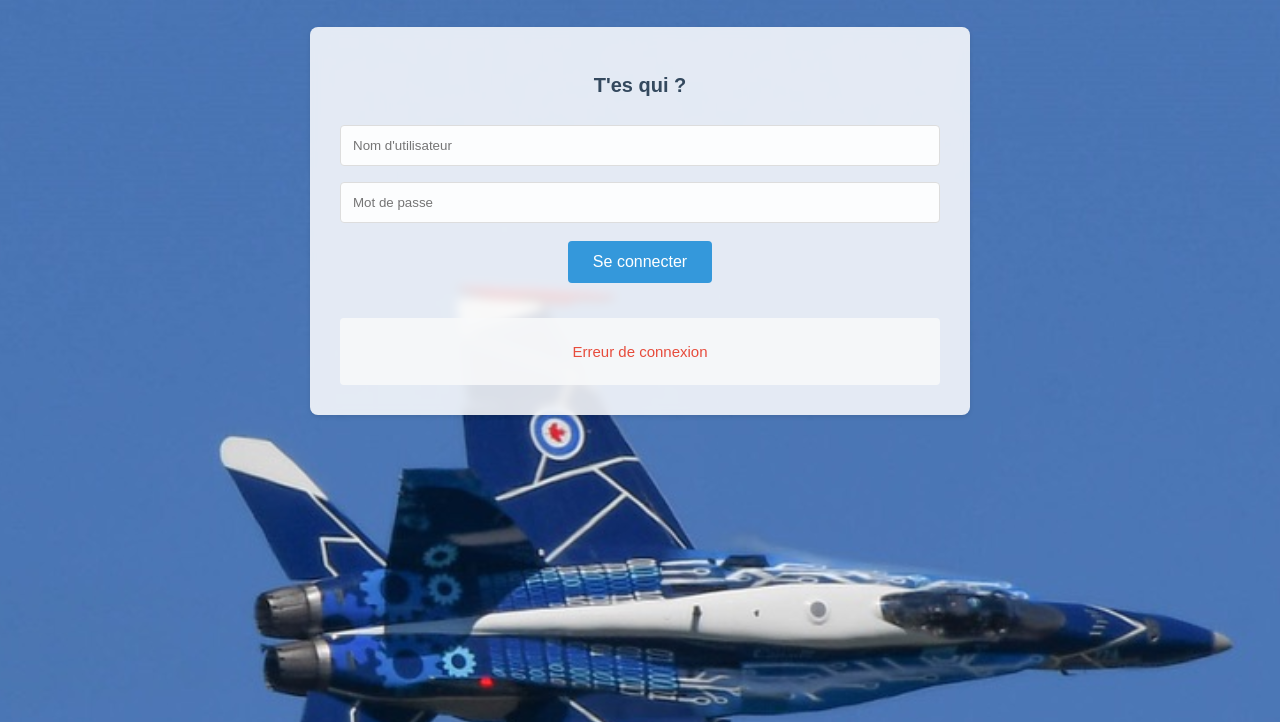
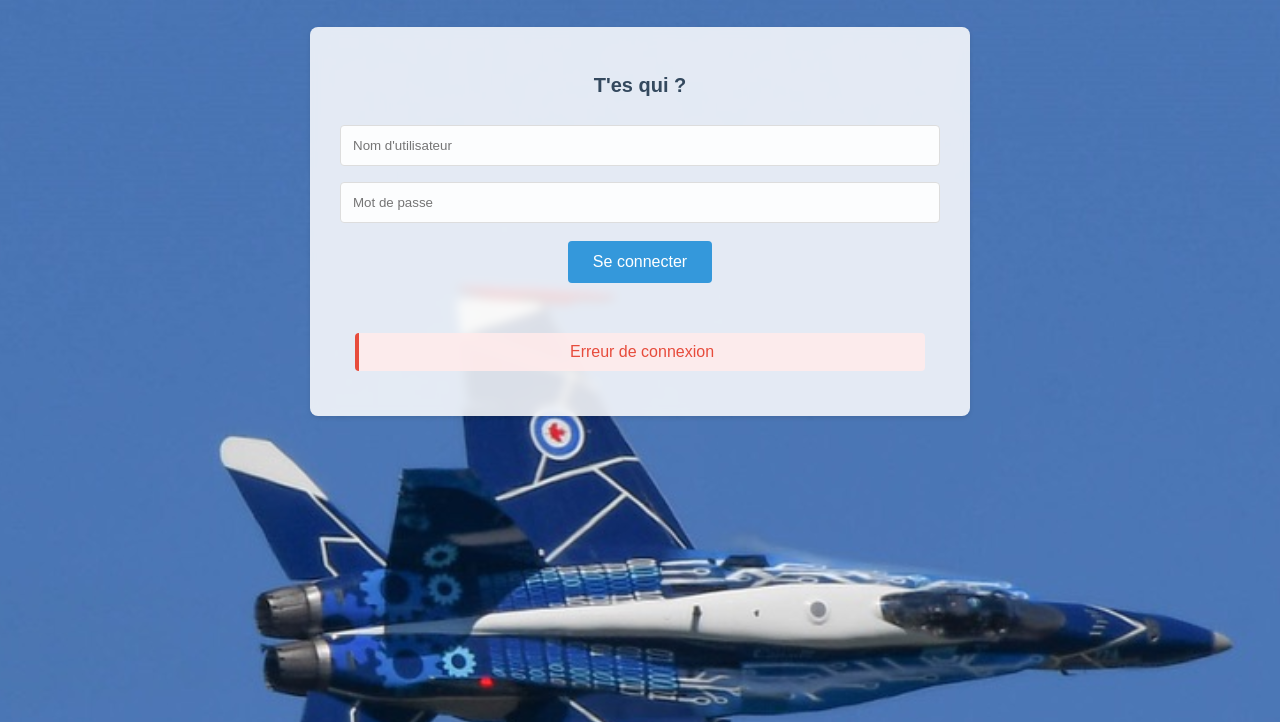
Before and after one commit to bougui/appel-moi, a website: page frontend/index.html in a window 1280 px wide. Both pictures are taken after a click on the button "Se connecter". Shown: the part 118-840 px from the top of the page. Drawn offline with Linux system fonts and the light colour scheme; no server answers.

Commit message:
Ajout transparent

```diff
--- a/frontend/style.css
+++ b/frontend/style.css
@@ -60,10 +60,7 @@ button:hover {
     margin-top: 20px;
     padding: 15px;
     text-align: center;
-    color: #333;
-    background-color: rgba(248, 249, 250, 0.9);
-    border-radius: 4px;
-    font-size: 15px;
+    background: transparent;
 }
 
 #message p {
@@ -73,13 +70,16 @@ button:hover {
 
 #message p:not(.error) {
     color: #2c3e50;
-    background-color: rgba(232, 244, 248, 0.9);
+    background-color: rgba(232, 244, 248, 0.85);
     border-radius: 4px;
     border-left: 4px solid #3498db;
 }
 
-.error {
+#message .error {
     color: #e74c3c;
+    background-color: rgba(255, 235, 235, 0.9);
+    border-radius: 4px;
+    border-left: 4px solid #e74c3c;
 }
 
 #phone-container {
```
